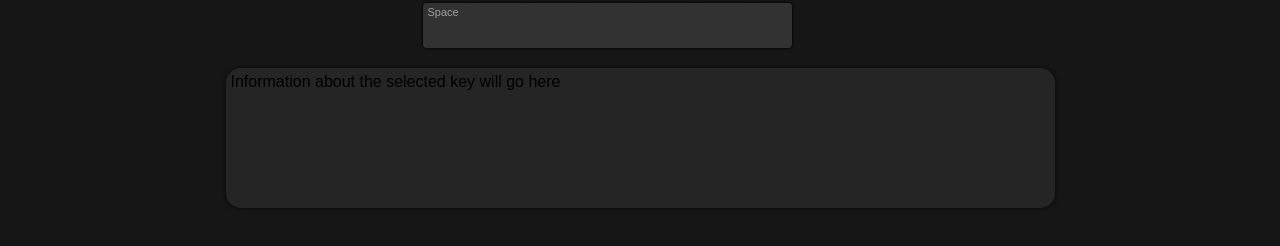
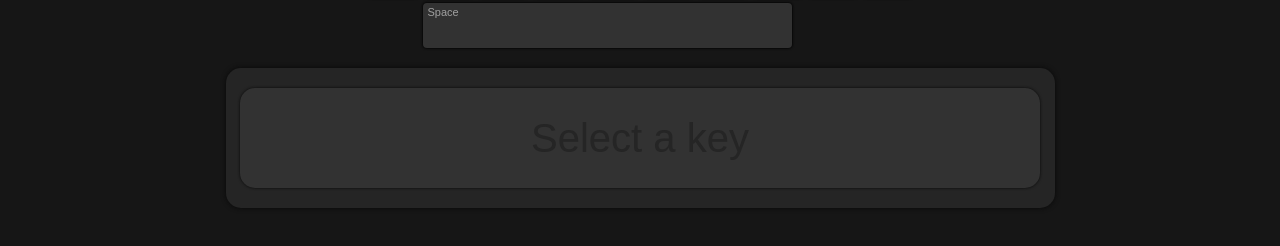
Before and after one commit to sohnojam/dat-stream-deck-configurator, a React (Create React App) app: page / in a window 1280 px wide. Shown: the part 522-768 px from the top of the page. Built offline with nearby package versions, Linux system fonts and the light colour scheme.

Commit message:
created NoSelection component

```diff
--- a/src/components/body/selected/index.js
+++ b/src/components/body/selected/index.js
@@ -1,11 +1,21 @@
 import React from 'react'
 import './selected.css'
+import NoSelection from './noSelection'
 
-function Selected() {
+function Selected({
+  selectedKey,
+  addKey,
+  modifyKey,
+  removeKey
+}) {
 
   return (
-    <div className='selected-container'>
-      Information about the selected key will go here
+    <div className="selected-container">
+      {selectedKey ?
+        <span>things</span>
+      :
+        <NoSelection />
+      }
     </div>
   )
 
--- /dev/null
+++ b/src/components/body/selected/noSelection.js
@@ -0,0 +1,14 @@
+import React from 'react'
+import './selected.css'
+
+function NoSelection() {
+
+  return (
+    <div className="selected-noselection">
+      <span>Select a key</span>
+    </div>
+  )
+
+}
+
+export default NoSelection
--- a/src/components/body/selected/selected.css
+++ b/src/components/body/selected/selected.css
@@ -7,7 +7,20 @@
   padding: 5px;
   box-shadow: 0 0 5px 0 #080808;
   display: flex;
-  flex-direction: row;
-  justify-content: space-between;
-  align-items: flex-start;
+  justify-content: center;
+  align-items: center;
 }
+
+.selected-noselection {
+  width: 800px;
+  height: 100px;
+  border-radius: 15px;
+  background-color: #323232;
+  box-shadow: 0 0 3px 0 #080808;
+  display: flex;
+  justify-content: center;
+  align-items: center;
+  font-family: sans-serif;
+  font-size: 40px;
+  color: #252525;
+}
--- a/src/components/body/states/index.js
+++ b/src/components/body/states/index.js
@@ -4,7 +4,7 @@ import './states.css'
 function States() {
 
   return (
-    <div className='states-container'>
+    <div className="states-container">
       State management and New/Load/Save buttons will go here
     </div>
   )
```
Also changed, not shown: 1 other file (tests, documents, lock files or other folders).
